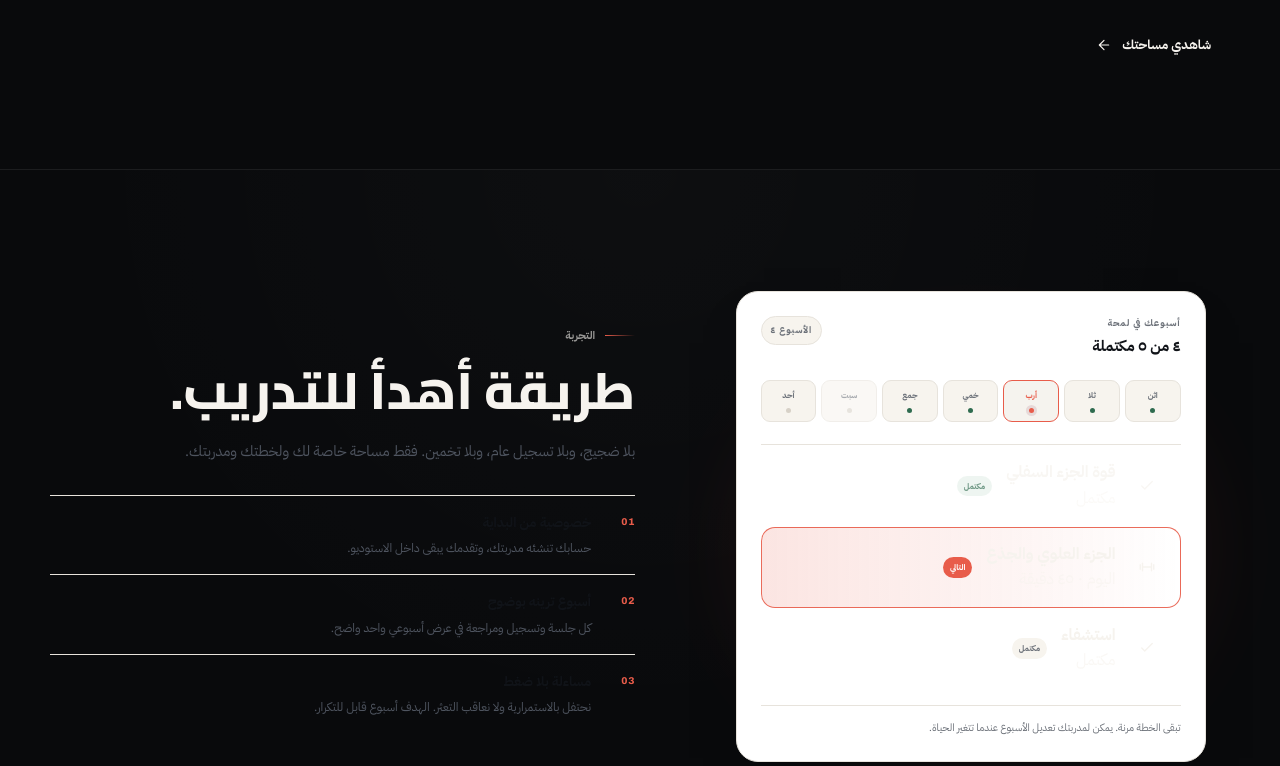
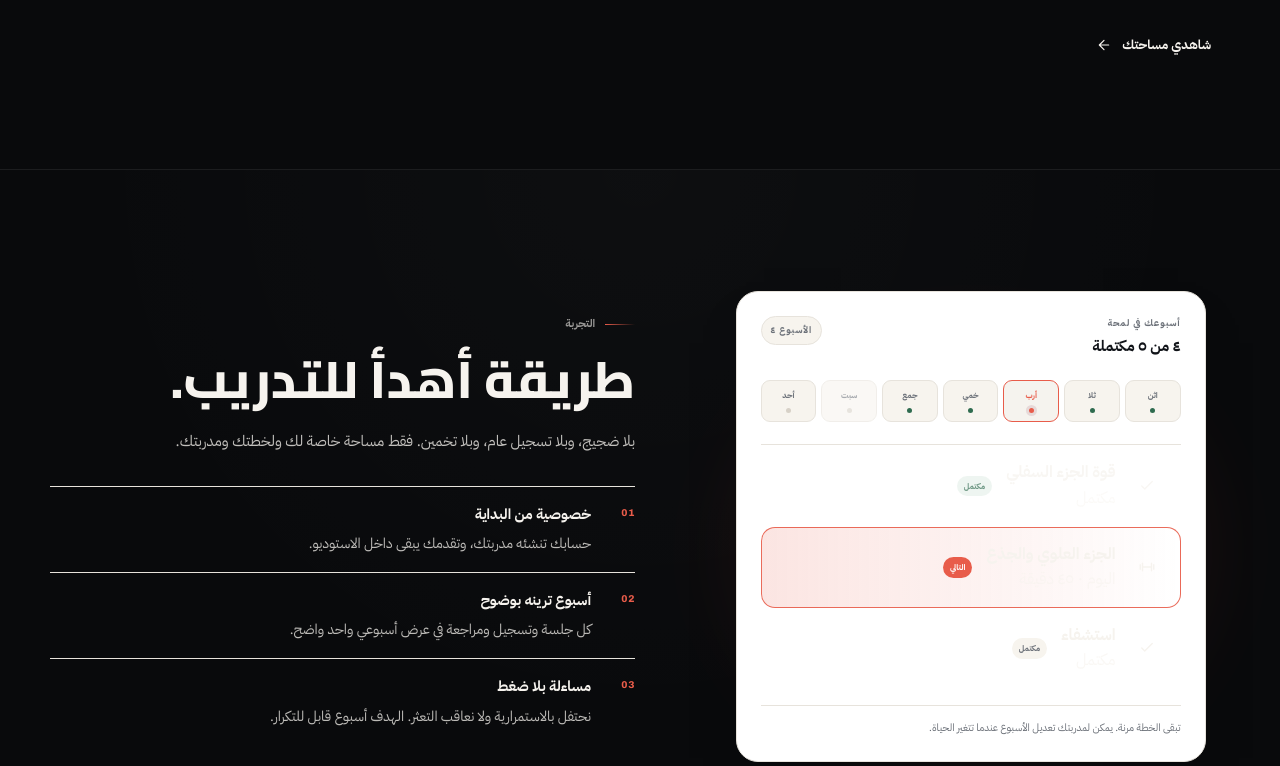
Before and after one commit to Ayham-Ahmad/R-R-Fit, a website built with Vite: page frontend/index.html in a window 1280 px wide. Shown: the part 2031-2797 px from the top of the page. Built offline with nearby package versions, Linux system fonts and the light colour scheme; no server answers.

Commit message:
chore(release): v0.3.6Beta

```diff
--- a/frontend/styles/redesign.css
+++ b/frontend/styles/redesign.css
@@ -2433,6 +2433,10 @@ html[lang="ar"] .auth-brand-copy h2 {
   color: #F6F3EE;
 }
 
+.landing-shell * {
+  color: inherit;
+}
+
 .landing-header {
   position: sticky;
   top: 0;
@@ -2988,7 +2992,7 @@ html[dir="ltr"] .landing-text-link .icon {
 }
 
 .landing-visual-title span {
-  color: var(--text-muted);
+  color: rgba(246, 243, 238, 0.7);
   font-size: 0.58rem;
   font-weight: 800;
   letter-spacing: 0.1em;
@@ -3647,9 +3651,9 @@ html[lang="ar"] .landing-feature h3 {
 .landing-experience-copy > p {
   max-width: 520px;
   margin: 18px 0 0;
-  color: var(--text-secondary);
-  font-size: 0.92rem;
-  line-height: 1.8;
+  color: rgba(246, 243, 238, 0.78);
+  font-size: 0.94rem;
+  line-height: 1.9;
 }
 
 .landing-experience-points {
@@ -3677,16 +3681,16 @@ html[lang="ar"] .landing-feature h3 {
 
 .landing-experience-points strong {
   display: block;
-  color: var(--text-primary);
-  font-size: 0.84rem;
+  color: #F6F3EE;
+  font-size: 0.9rem;
   font-weight: 800;
 }
 
 .landing-experience-points p {
   margin: 5px 0 0;
-  color: var(--text-secondary);
-  font-size: 0.76rem;
-  line-height: 1.65;
+  color: rgba(246, 243, 238, 0.76);
+  font-size: 0.88rem;
+  line-height: 1.8;
 }
 
 .landing-final {
```
